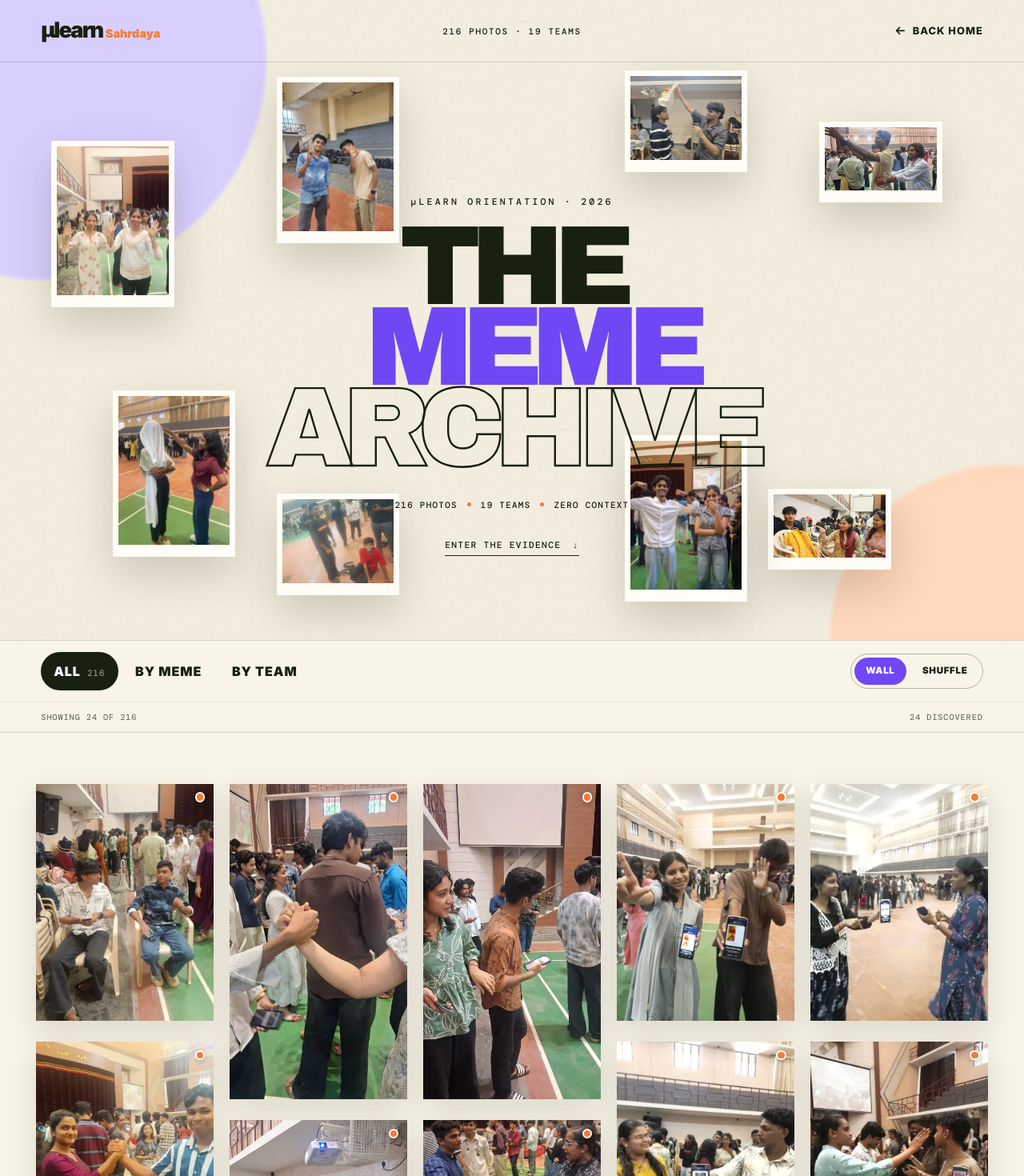
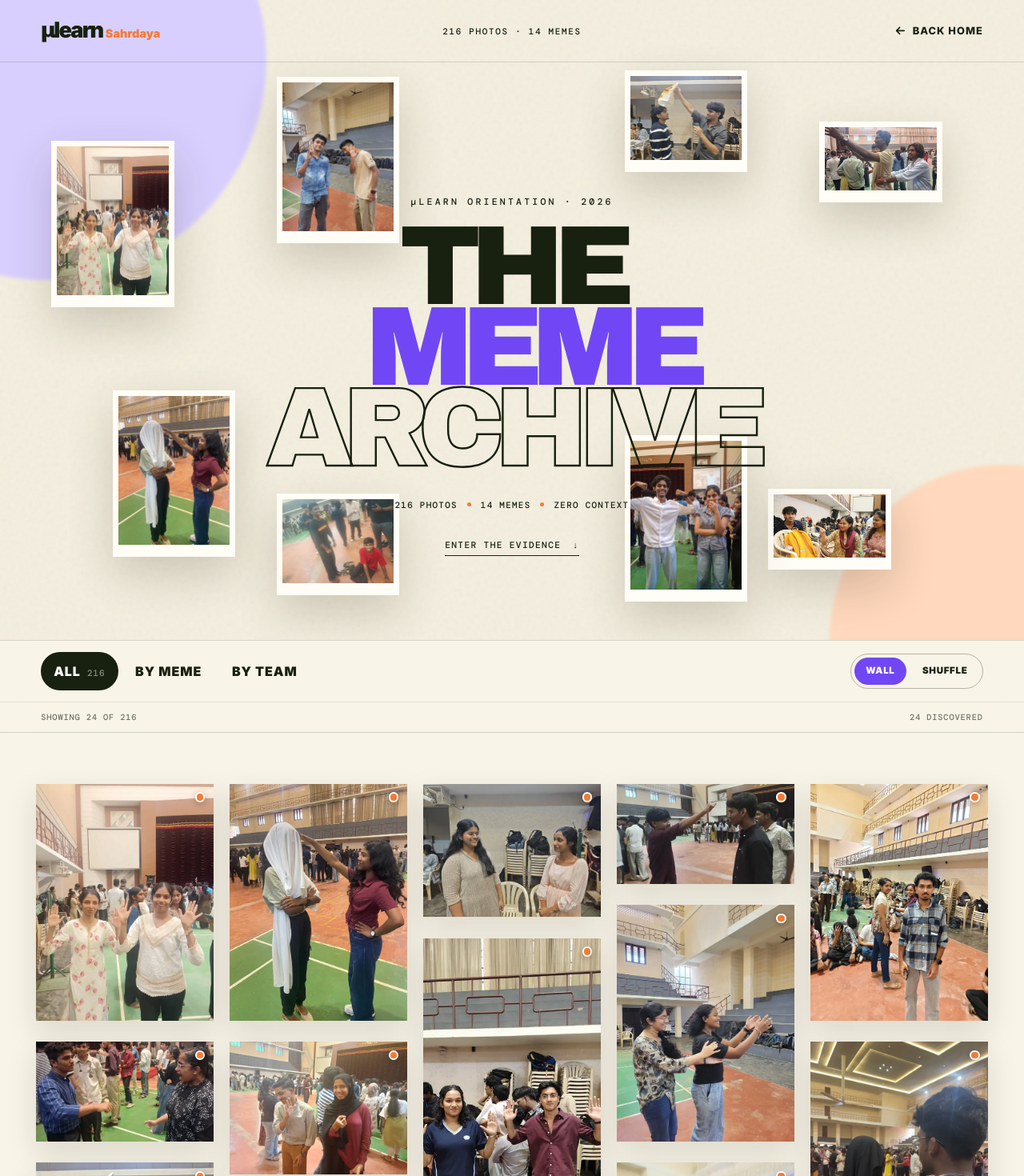
Before and after one commit to Phloraxx/MuLearn-Scet-Webpage, a React (Vite) app: page /orientation-2026 in a window 1280 px wide. Shown: the top 1470 px of the page at 80% size. Built offline with nearby package versions, Linux system fonts and the light colour scheme.

Commit message:
refine archive opening curation and stats

```diff
--- a/src/components/OrientationArchivePage.jsx
+++ b/src/components/OrientationArchivePage.jsx
@@ -6,6 +6,7 @@ import './OrientationArchivePage.css'
 
 const MANIFEST_URL = '/assets/orientation/archive/manifest.json'
 const HERO_IDS = ['003', '015', '057', '080', '109', '139', '175', '216']
+const FEATURED_IDS = ['003', '011', '139', '080', '001', '159', '057', '093', '023', '175', '037', '144', '069', '193', '121', '051', '108', '150', '208', '137', '063', '213', '181', '094']
 const BATCH_SIZE = 24
 
 const initialParams = new URLSearchParams(window.location.search)
@@ -210,7 +211,13 @@ export default function OrientationArchivePage() {
     return true
   }), [filterType, filterValue, photos])
 
-  const ordered = useMemo(() => mode === 'shuffle' ? seededOrder(filtered, shuffleSeed) : filtered, [filtered, mode, shuffleSeed])
+  const ordered = useMemo(() => {
+    if (mode === 'shuffle') return seededOrder(filtered, shuffleSeed)
+    if (filterType !== 'all' || filterValue !== 'all') return filtered
+    const featured = FEATURED_IDS.map((id) => filtered.find((photo) => photo.id === id)).filter(Boolean)
+    const featuredIds = new Set(featured.map((photo) => photo.id))
+    return [...featured, ...filtered.filter((photo) => !featuredIds.has(photo.id))]
+  }, [filtered, filterType, filterValue, mode, shuffleSeed])
   const shown = ordered.slice(0, visibleCount)
   const selected = photos.find((photo) => photo.id === selectedId) || null
   const viewerList = ordered.some((photo) => photo.id === selectedId) ? ordered : photos
@@ -253,7 +260,7 @@ export default function OrientationArchivePage() {
     <main className="orientation-archive">
       <nav className="archive-nav">
         <Link className="archive-nav__brand" to="/">µlearn <span>Sahrdaya</span></Link>
-        <div className="archive-nav__count">{manifest ? `${manifest.count} PHOTOS · ${manifest.teams.length} TEAMS` : 'LOADING ARCHIVE'}</div>
+        <div className="archive-nav__count">{manifest ? `${manifest.count} PHOTOS · ${manifest.memes.length} MEMES` : 'LOADING ARCHIVE'}</div>
         <Link className="archive-nav__back" to="/"><FaArrowLeft /> Back home</Link>
       </nav>
 
@@ -276,7 +283,7 @@ export default function OrientationArchivePage() {
         <motion.div className="archive-hero__copy" initial={reduceMotion ? false : { opacity: 0, y: 35 }} animate={reduceMotion ? undefined : { opacity: 1, y: 0 }} transition={{ duration: 0.75 }}>
           <p>µLEARN ORIENTATION · 2026</p>
           <h1 id="archive-title"><span>THE</span><span>MEME</span><span>ARCHIVE</span></h1>
-          <div className="archive-hero__facts"><span>{manifest ? `${manifest.count} PHOTOS` : 'LOADING PHOTOS'}</span><i /> <span>19 TEAMS</span><i /> <span>ZERO CONTEXT</span></div>
+          <div className="archive-hero__facts"><span>{manifest ? `${manifest.count} PHOTOS` : 'LOADING PHOTOS'}</span><i /> <span>{manifest ? `${manifest.memes.length} MEMES` : 'MEMES'}</span><i /> <span>ZERO CONTEXT</span></div>
           <a href="#archive-wall" className="archive-hero__enter">Enter the evidence <span>↓</span></a>
         </motion.div>
       </section>
```
